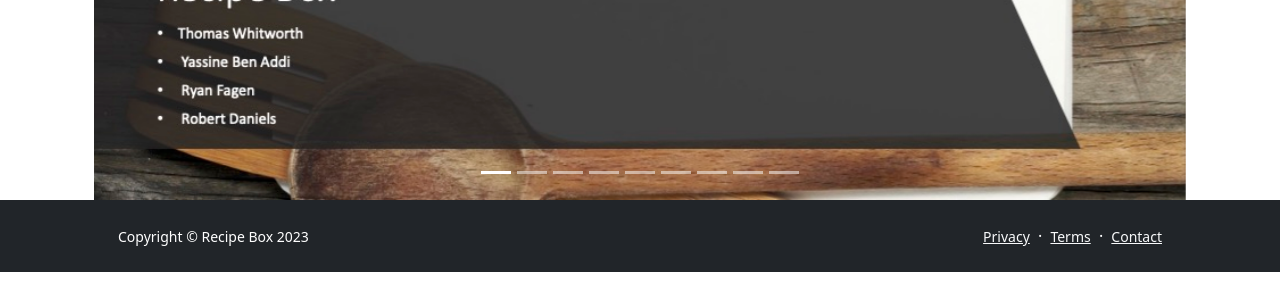
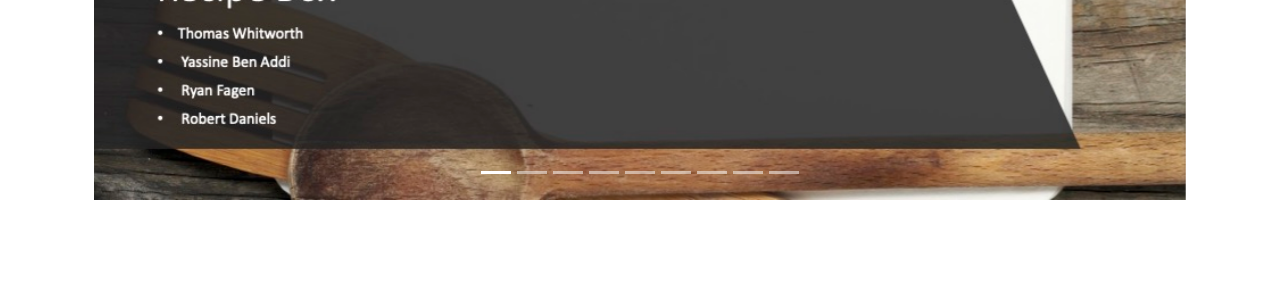
Before and after one commit to robert-daniels/CartBuilder, a Django app: page /cartbuilder/about in a window 1280 px wide. Shown: the part 518-800 px from the top of the page. Run offline with Django 4.2, Linux system fonts and the light colour scheme.

Commit message:
Small UI changes

```diff
--- a/CartBuilderApplication/templates/base.html
+++ b/CartBuilderApplication/templates/base.html
@@ -23,20 +23,7 @@
 </main>
 
 </div>
-<footer class="bg-dark py-4 mt-auto">
-    <div class="container px-5">
-        <div class="row align-items-center justify-content-between flex-column flex-sm-row">
-            <div class="col-auto"><div class="small m-0 text-white">Copyright &copy; Recipe Box 2023</div></div>
-            <div class="col-auto">
-                <a class="link-light small" href="#!">Privacy</a>
-                <span class="text-white mx-1">&middot;</span>
-                <a class="link-light small" href="#!">Terms</a>
-                <span class="text-white mx-1">&middot;</span>
-                <a class="link-light small" href="#!">Contact</a>
-            </div>
-        </div>
-    </div>
-</footer>
+
 <script src="https://cdn.jsdelivr.net/npm/bootstrap@5.3.0-alpha1/dist/js/bootstrap.bundle.min.js" integrity="sha384-w76AqPfDkMBDXo30jS1Sgez6pr3x5MlQ1ZAGC+nuZB+EYdgRZgiwxhTBTkF7CXvN" crossorigin="anonymous"></script>
 </body>
 </html>
--- a/CartBuilderApplication/templates/components/recipe_container.html
+++ b/CartBuilderApplication/templates/components/recipe_container.html
@@ -14,6 +14,7 @@
                 <div id="collapseOne" class="accordion-collapse collapse show" aria-labelledby="headingOne">
                     <div class="accordion-body">
                         <strong>{{ recipe.recipeNER }}</strong> <br>
+                        <hr>
                         {{ recipe.recipeIngredients }}
                         incididunt ut labore et dolore magna aliqua.
                     </div>
```
Also changed, not shown: CartBuilderApplication/db.sqlite3.
